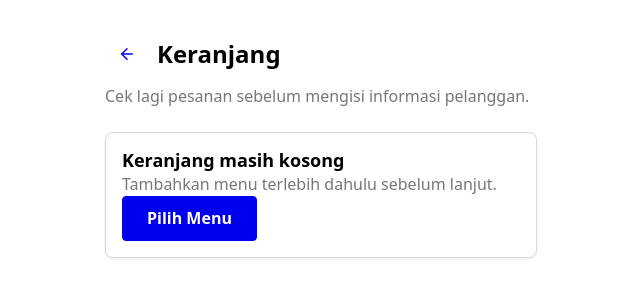
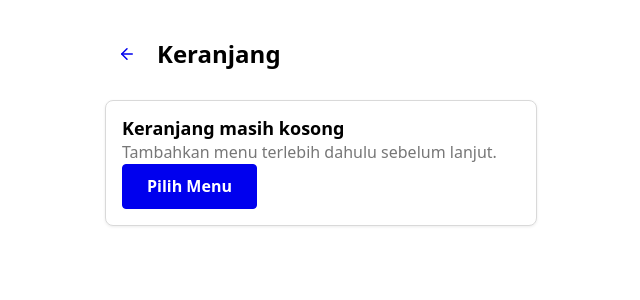
Before and after one commit to aqmalazza/RasaKita, a React (Vite) app: page /cart in a window 1280 px wide. Shown: the top 300 px of the page, without its empty margins (319-959 px from the left). Built offline with nearby package versions, Linux system fonts and the light colour scheme.

Commit message:
chore: polish checkout copy and final demo audit

```diff
--- a/src/features/cart/pages/CartPage.jsx
+++ b/src/features/cart/pages/CartPage.jsx
@@ -1,6 +1,5 @@
 import { ClipboardList } from "lucide-react";
 import { Link } from "react-router-dom";
-import Button from "../../../components/common/Button.jsx";
 import PageHeader from "../../../components/common/PageHeader.jsx";
 import EmptyState from "../../../components/feedback/EmptyState.jsx";
 import CartItem from "../components/CartItem.jsx";
@@ -19,11 +18,7 @@ export default function CartPage() {
 
   return (
     <div className="page-stack">
-      <PageHeader
-        backTo="/"
-        description="Cek lagi pesanan sebelum mengisi informasi pelanggan."
-        title="Keranjang"
-      />
+      <PageHeader backTo="/" title="Keranjang" />
 
       {!items.length ? (
         <EmptyState
--- a/src/features/order/pages/OrderInfoPage.jsx
+++ b/src/features/order/pages/OrderInfoPage.jsx
@@ -104,8 +104,7 @@ export default function OrderInfoPage() {
         <div className="summary-stack">
           <p>
             Pesanan atas nama <strong>{form.customerName}</strong> untuk meja{" "}
-            <strong>{form.tableNumber}</strong> akan masuk ke halaman
-            pembayaran.
+            <strong>{form.tableNumber}</strong> akan masuk ke pembayaran.
           </p>
         </div>
       </Modal>
--- a/src/features/payment/pages/PaymentPage.jsx
+++ b/src/features/payment/pages/PaymentPage.jsx
@@ -57,11 +57,7 @@ export default function PaymentPage() {
 
   return (
     <div className="page-stack">
-      <PageHeader
-        backTo="/order-info"
-        description="Selesaikan pembayaran untuk mengonfirmasi pesanan."
-        title="Pembayaran"
-      />
+      <PageHeader backTo="/order-info" title="Pembayaran" />
       <div className="payment-method-list">
         {paymentData.map((method) => (
           <PaymentMethodCard
```
